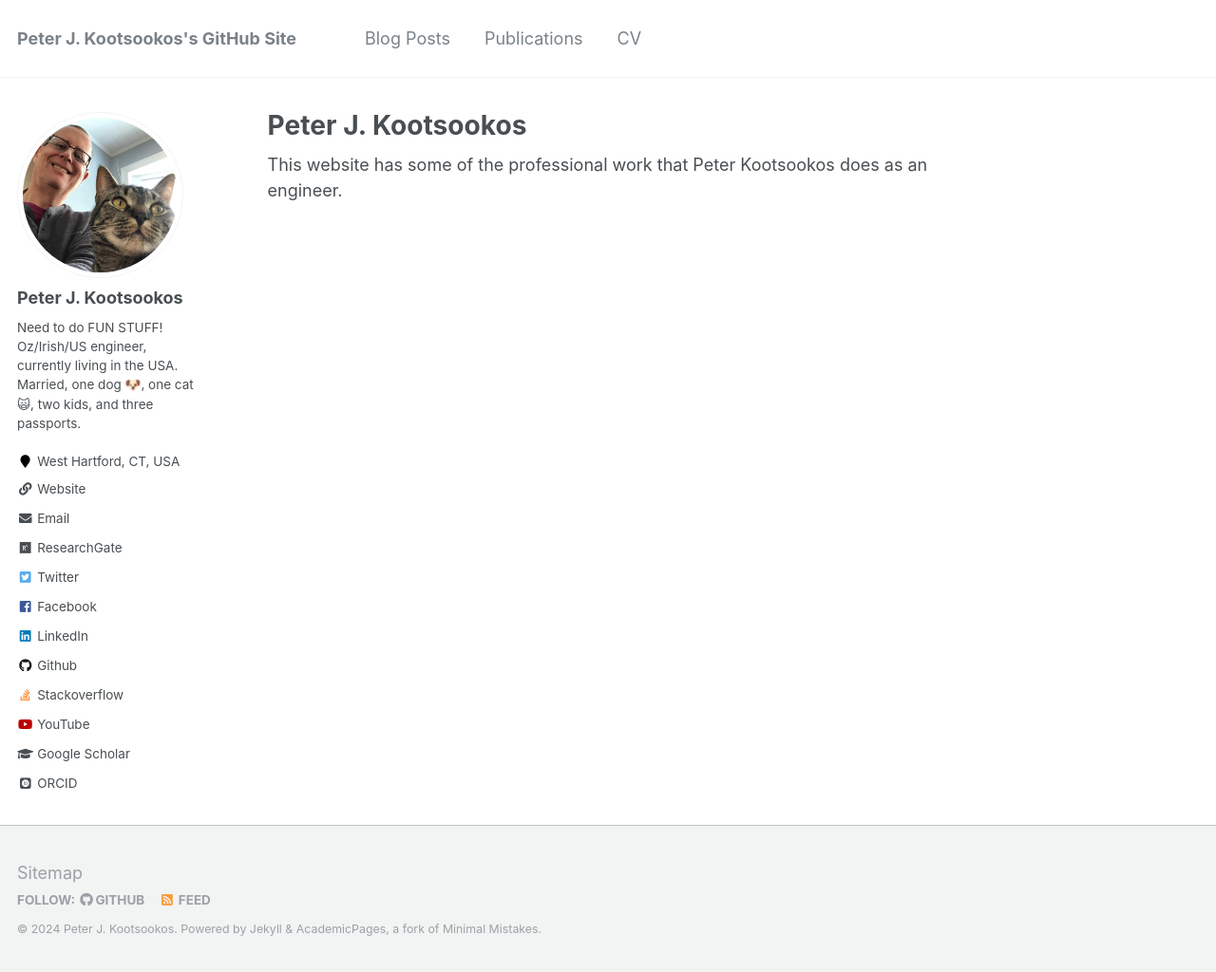
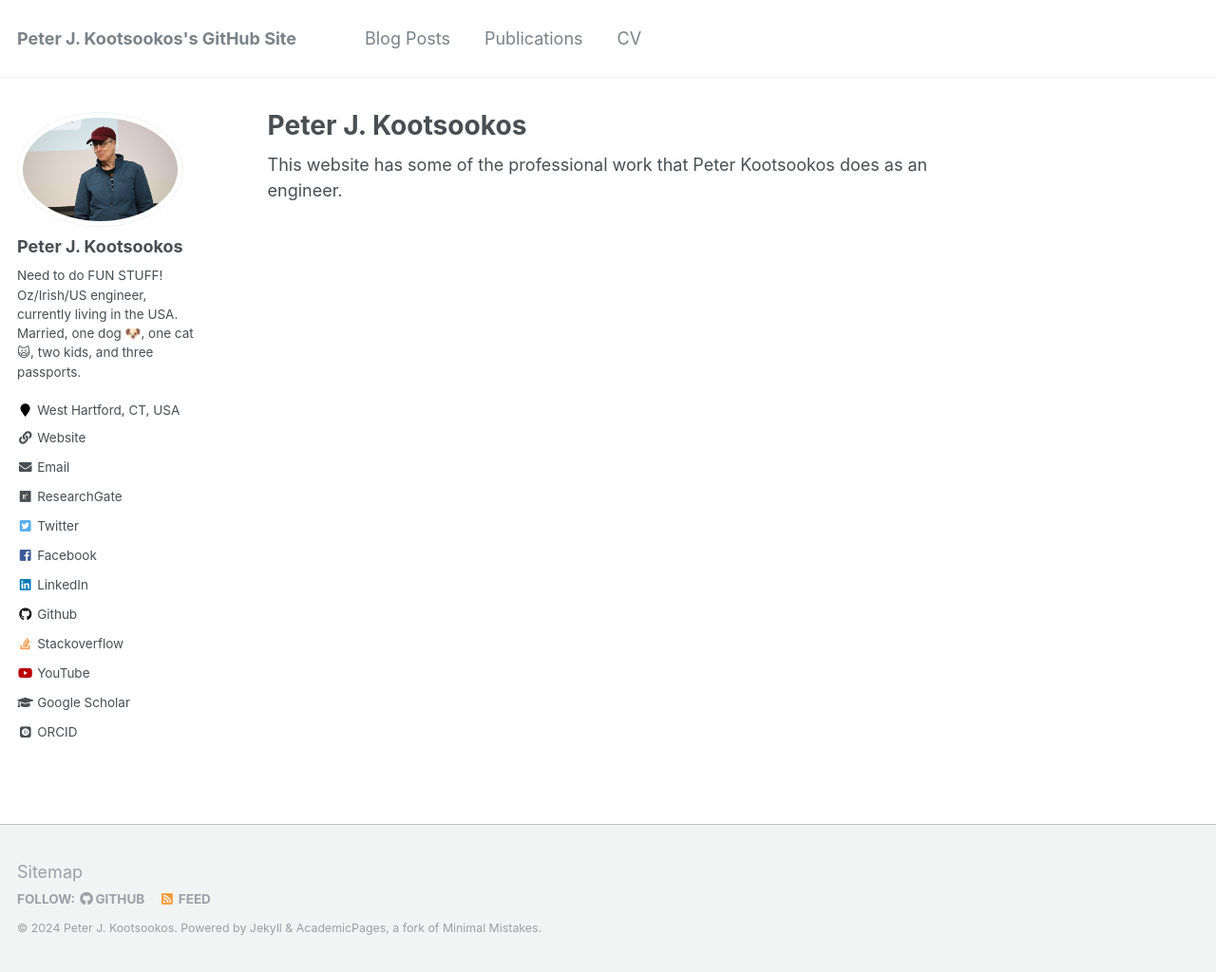
Before and after one commit to kootsoop/kootsoop.github.io, a Jekyll site: the page built from _pages/about.md, in a window 1280 px wide and 1024 px high. Shown: the whole window at 95% size. Built offline with Jekyll 4.4.1, drawn with Linux system fonts in a browser that asks for light colours; some web fonts are replaced.

Commit message:
Update _config.yml to use AI_Training_2024_small.png as avatar

```diff
--- a/_config.yml
+++ b/_config.yml
@@ -81,7 +81,7 @@ analytics:
 # Site Author
 author:
   name             : "Peter J. Kootsookos"
-  avatar           : "PeterAndHuey.jpeg"
+  avatar           : "AI_Training_2024_small.png"
   bio              : "Need to do FUN STUFF! Oz/Irish/US engineer, currently living in the USA. Married, one dog 🐶, one cat 🙀, two kids, and three passports."
   location         : "West Hartford, CT, USA"
   employer         :
```
